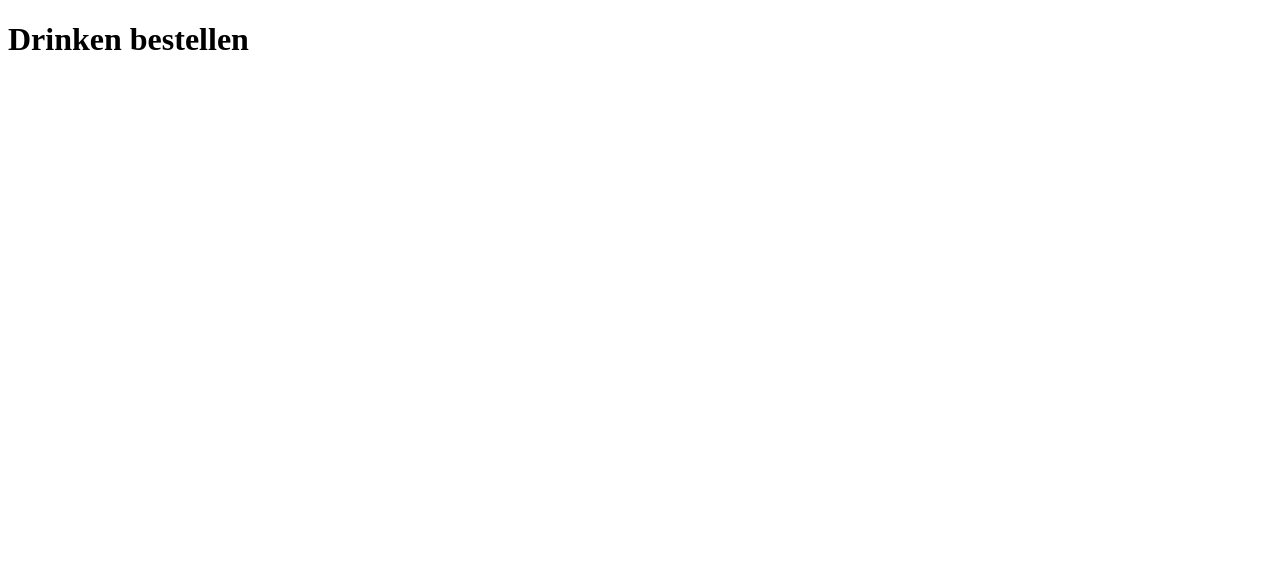
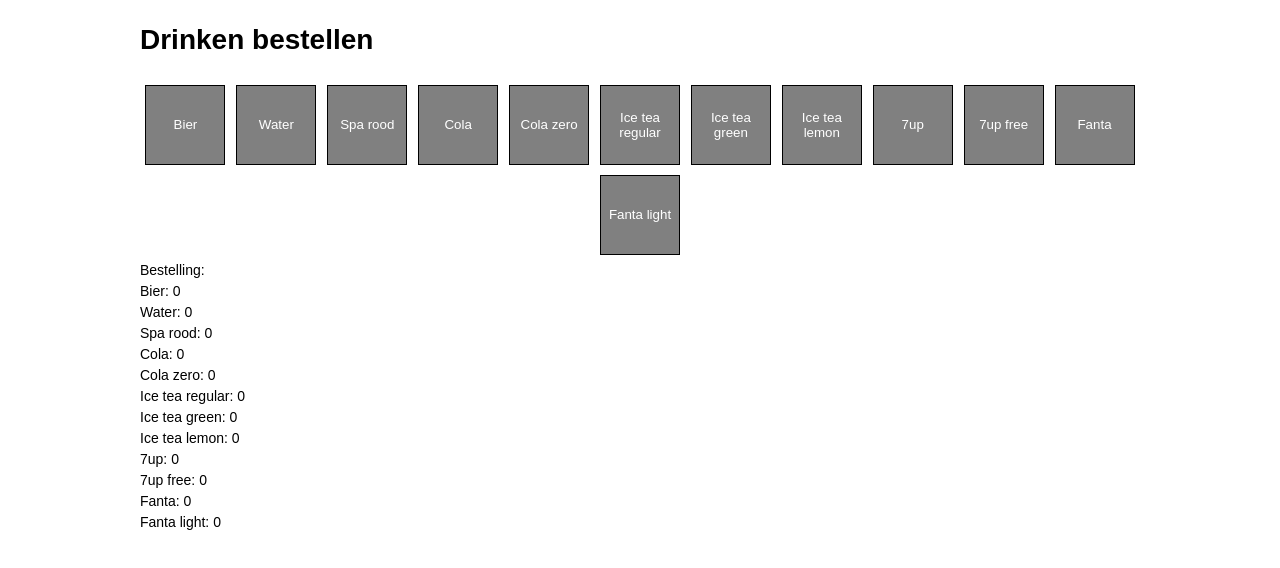
Before and after one commit to thofman/order-drink, a plain HTML site: page index.html in a window 1280 px wide. Drawn offline with Linux system fonts and the light colour scheme.

Commit message:
Add initial version of order drink
This was a working version from September 2021

```diff
--- a/index.html
+++ b/index.html
@@ -2,10 +2,77 @@
 <html lang="nl">
     <head>
         <title>Drinken bestellen</title>
+        <link rel='stylesheet' href='src/orderDrink.css'>
+        <script type='text/javascript' src='src/orderDrink.js'></script>
     </head>
     <body>
-        <main>
-            <h1>Drinken bestellen</h1>
+        <main class='main'>
+            <div class='OrderDrink' id='OrderDrink'>
+                <h1>Drinken bestellen</h1>
+                <div class='OrderDrink__container'>
+                    <button class='OrderDrink__containerDrink' id='bier'>Bier</button>
+                    <button class='OrderDrink__containerDrink' id='water'>Water</button>
+                    <button class='OrderDrink__containerDrink' id='spaRood'>Spa rood</button>
+                    <button class='OrderDrink__containerDrink' id='cola'>Cola</button>
+                    <button class='OrderDrink__containerDrink' id='colaZero'>Cola zero</button>
+                    <button class='OrderDrink__containerDrink' id='iceTeaRegular'>Ice tea regular</button>
+                    <button class='OrderDrink__containerDrink' id='iceTeaGreen'>Ice tea green</button>
+                    <button class='OrderDrink__containerDrink' id='iceTeaLemon'>Ice tea lemon</button>
+                    <button class='OrderDrink__containerDrink' id='sevenUp'>7up</button>
+                    <button class='OrderDrink__containerDrink' id='sevenUpFree'>7up free</button>
+                    <button class='OrderDrink__containerDrink' id='fanta'>Fanta</button>
+                    <button class='OrderDrink__containerDrink' id='fantaLight'>Fanta light</button>
+                </div>
+                <div>Bestelling:</div>
+                <div class='OrderDrink__wrapper'>
+                    <span class='OrderDrink__wrapperLabel'>Bier:</span>
+                    <span class='OrderDrink__wrapperCount' id='bierCount'>0</span>
+                </div>
+                <div class='OrderDrink__wrapper'>
+                    <span class='OrderDrink__wrapperLabel'>Water:</span>
+                    <span class='OrderDrink__wrapperCount' id='waterCount'>0</span>
+                </div>
+                <div class='OrderDrink__wrapper'>
+                    <span class='OrderDrink__wrapperLabel'>Spa rood:</span>
+                    <span class='OrderDrink__wrapperCount' id='spaRoodCount'>0</span>
+                </div>
+                <div class='OrderDrink__wrapper'>
+                    <span class='OrderDrink__wrapperLabel'>Cola:</span>
+                    <span class='OrderDrink__wrapperCount' id='colaCount'>0</span>
+                </div>
+                <div class='OrderDrink__wrapper'>
+                    <span class='OrderDrink__wrapperLabel'>Cola zero:</span>
+                    <span class='OrderDrink__wrapperCount' id='colaZeroCount'>0</span>
+                </div>
+                <div class='OrderDrink__wrapper'>
+                    <span class='OrderDrink__wrapperLabel'>Ice tea regular:</span>
+                    <span class='OrderDrink__wrapperCount' id='iceTeaRegularCount'>0</span>
+                </div>
+                <div class='OrderDrink__wrapper'>
+                    <span class='OrderDrink__wrapperLabel'>Ice tea green:</span>
+                    <span class='OrderDrink__wrapperCount' id='iceTeaGreenCount'>0</span>
+                </div>
+                <div class='OrderDrink__wrapper'>
+                    <span class='OrderDrink__wrapperLabel'>Ice tea lemon:</span>
+                    <span class='OrderDrink__wrapperCount' id='iceTeaLemonCount'>0</span>
+                </div>
+                <div class='OrderDrink__wrapper'>
+                    <span class='OrderDrink__wrapperLabel'>7up:</span>
+                    <span class='OrderDrink__wrapperCount' id='sevenUpCount'>0</span>
+                </div>
+                <div class='OrderDrink__wrapper'>
+                    <span class='OrderDrink__wrapperLabel'>7up free:</span>
+                    <span class='OrderDrink__wrapperCount' id='sevenUpFreeCount'>0</span>
+                </div>
+                <div class='OrderDrink__wrapper'>
+                    <span class='OrderDrink__wrapperLabel'>Fanta:</span>
+                    <span class='OrderDrink__wrapperCount' id='fantaCount'>0</span>
+                </div>
+                <div class='OrderDrink__wrapper'>
+                    <span class='OrderDrink__wrapperLabel'>Fanta light:</span>
+                    <span class='OrderDrink__wrapperCount' id='fantaLightCount'>0</span>
+                </div>
+            </div>
         </main>
     </body>
 </html>
--- /dev/null
+++ b/src/orderDrink.css
@@ -0,0 +1,28 @@
+body {
+    font-family: Arial, sans-serif;
+    font-size: 14px;
+    line-height: 1.5;
+    color: #000;
+}
+
+.main {
+    max-width: 1000px;
+    margin: 0 auto;
+}
+
+.OrderDrink__container {
+    display: flex;
+    flex-flow: row wrap;
+    justify-content: space-around;
+}
+
+.OrderDrink__containerDrink {
+    color: #fff;
+    background-color: grey;
+    border: 1px solid black;
+    height: 80px;
+    width: 80px;
+    margin: 5px;
+    padding: 5px;
+    text-align: center;
+}
--- /dev/null
+++ b/src/orderDrink.js
@@ -0,0 +1,31 @@
+document.addEventListener('DOMContentLoaded', function() {
+    /**
+     * @param {HTMLElement} element
+     * @param {HTMLElement} countElement
+     * @param {int} count
+     */
+    const addClickEvent = function (element, countElement, count) {
+        element.addEventListener('click', function () {
+            count++;
+            countElement.innerText = count + '';
+        });
+    };
+
+    const drinkIds = [
+        'bier',
+        'water',
+        'spaRood',
+        'cola',
+        'colaZero',
+        'iceTeaRegular',
+        'iceTeaGreen',
+        'iceTeaLemon',
+        'sevenUp',
+        'sevenUpFree',
+        'fanta',
+        'fantaLight'
+    ];
+    for (let i = 0; i < drinkIds.length; i++) {
+        addClickEvent(document.getElementById(drinkIds[i]), document.getElementById(drinkIds[i] + 'Count'), 0);
+    }
+});
```
